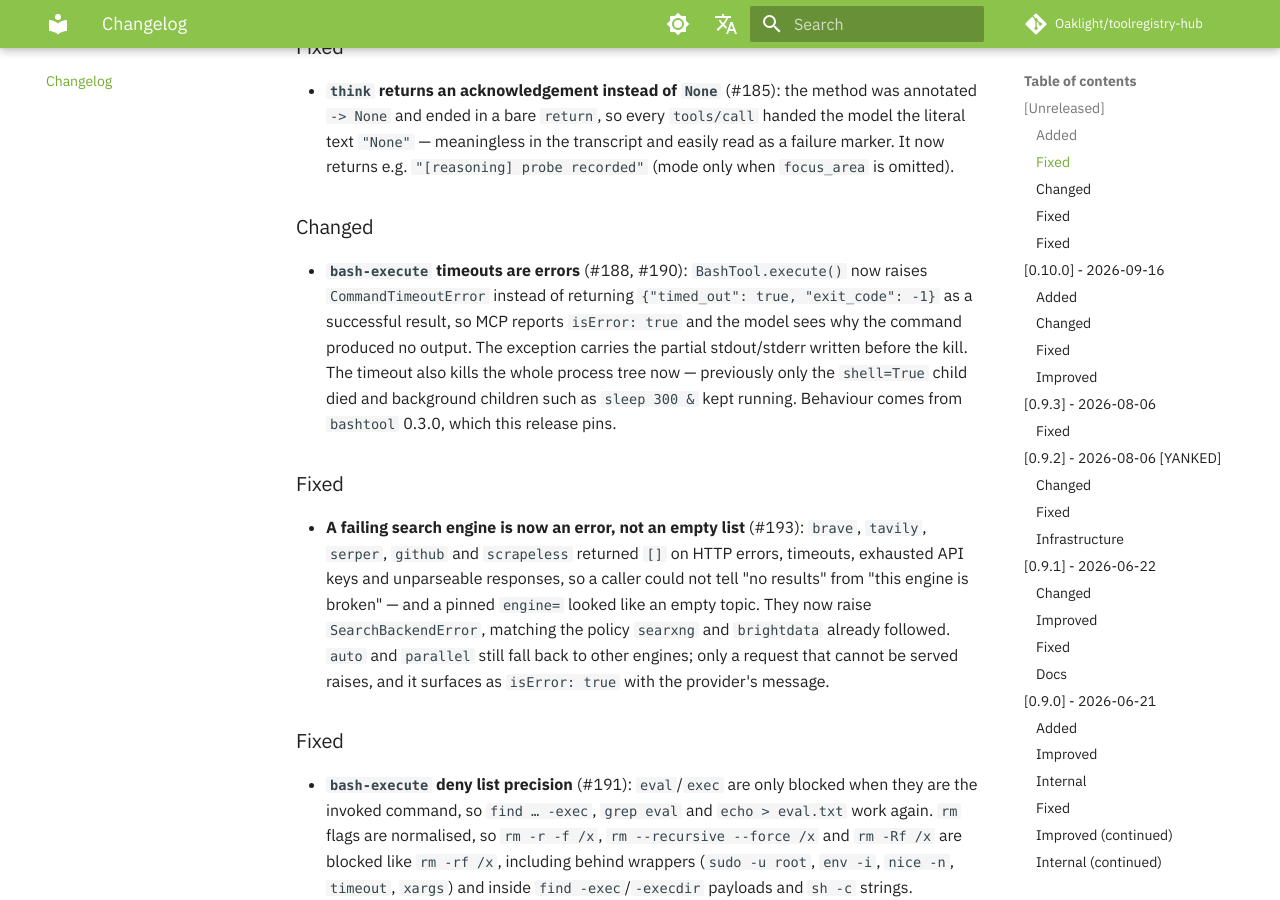
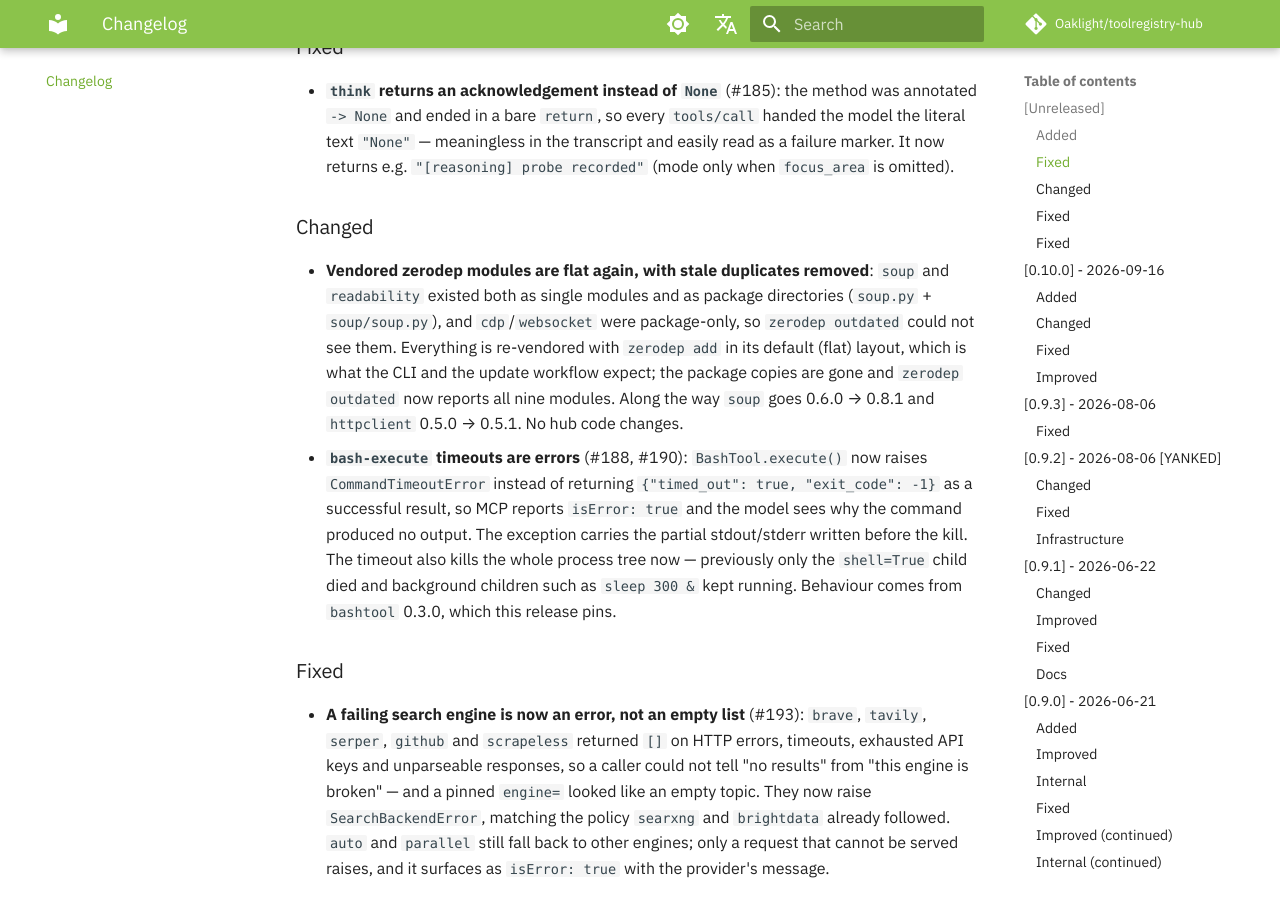
Before and after one commit to Oaklight/toolregistry-hub, an MkDocs documentation site: the page built from docs/changelog.md, in a window 1280 px wide and 900 px high, scrolled down 773 px. Built offline with MkDocs 1.6.1 and Material for MkDocs 9.7.7, drawn with Linux system fonts in a browser that asks for light colours; some web fonts are replaced; comment, search, counter and statistics services are not loaded.

Commit message:
docs: vendored zerodep modules flattened and de-duplicated

```diff
--- a/docs/changelog.md
+++ b/docs/changelog.md
@@ -25,6 +25,7 @@ The format is based on [Keep a Changelog](https://keepachangelog.com/en/1.1.0/),
 
 ### Changed
 
+- **Vendored zerodep modules are flat again, with stale duplicates removed**: `soup` and `readability` existed both as single modules and as package directories (`soup.py` + `soup/soup.py`), and `cdp`/`websocket` were package-only, so `zerodep outdated` could not see them. Everything is re-vendored with `zerodep add` in its default (flat) layout, which is what the CLI and the update workflow expect; the package copies are gone and `zerodep outdated` now reports all nine modules. Along the way `soup` goes 0.6.0 → 0.8.1 and `httpclient` 0.5.0 → 0.5.1. No hub code changes.
 - **`bash-execute` timeouts are errors** (#188, #190): `BashTool.execute()` now raises `CommandTimeoutError` instead of returning `{"timed_out": true, "exit_code": -1}` as a successful result, so MCP reports `isError: true` and the model sees why the command produced no output. The exception carries the partial stdout/stderr written before the kill. The timeout also kills the whole process tree now — previously only the `shell=True` child died and background children such as `sleep 300 &` kept running. Behaviour comes from `bashtool` 0.3.0, which this release pins.
 
 ### Fixed
```
